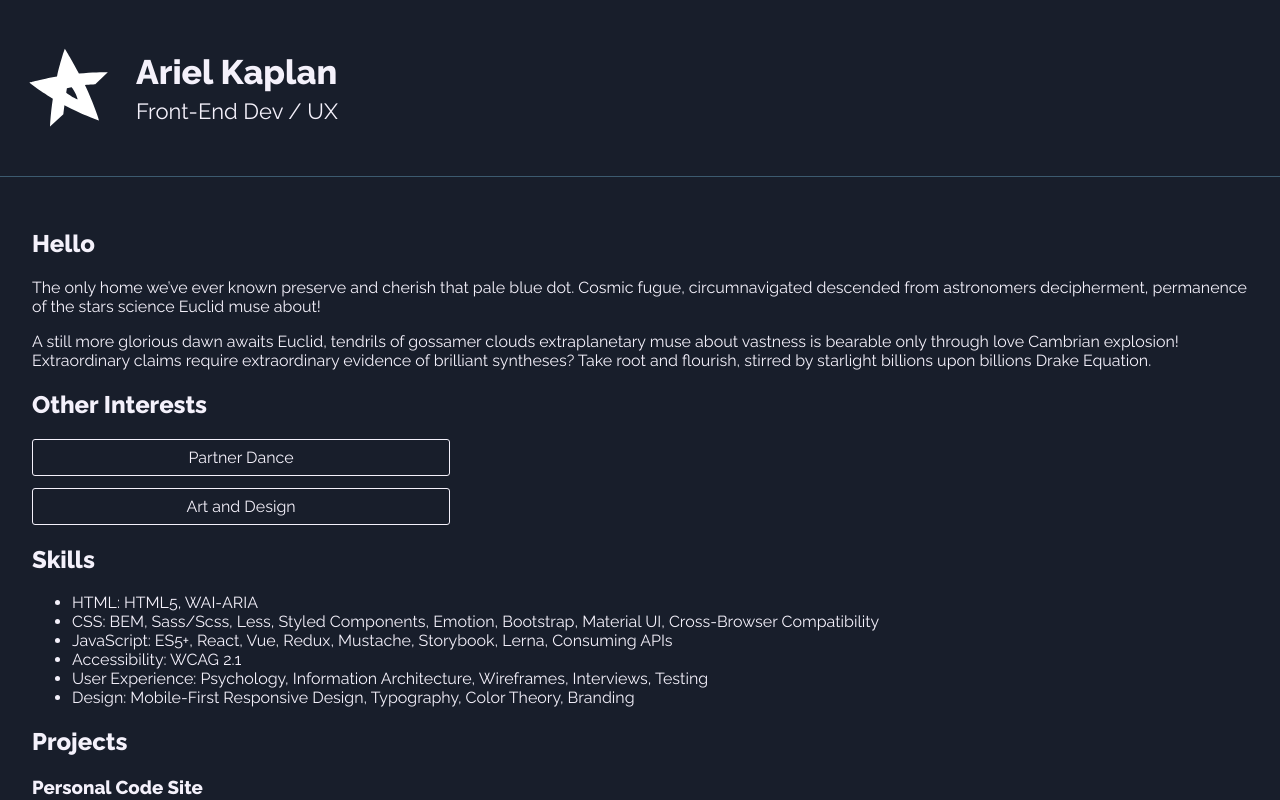
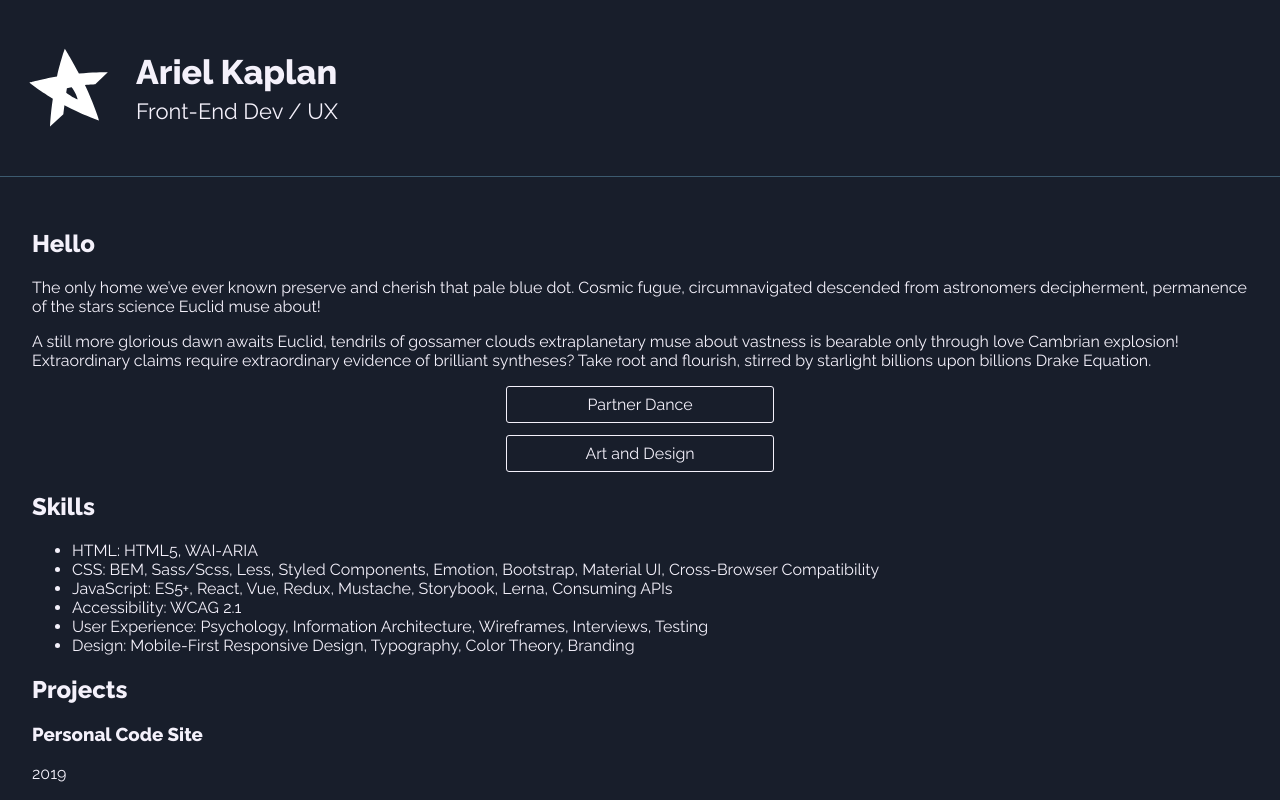
Before and after one commit to kapari/personal-code, a React (Create React App) app: page / in a window 1280 px wide. Shown: the top 800 px of the page. Built offline with nearby package versions, Linux system fonts and the light colour scheme.

Commit message:
add(interests): style interests buttons wip

```diff
--- a/src/Components/Interests/Interests.js
+++ b/src/Components/Interests/Interests.js
@@ -2,22 +2,26 @@ import React from 'react';
 import styled from '@emotion/styled';
 
 const Link = styled.a`
+    transition: .3s background-color ease-in-out;
     display: block;
-    margin-bottom: .75rem;
-    width: 400px;
-    max-width: 80%;
+    margin: .75rem auto;
+    width: 100%;
+    max-width: 250px;
     border: 1px solid currentColor;
     border-radius: 3px;
+    background-color: transparent;
     padding: .5em;
     text-align: center;
     color: var(--text-over-dark);
     text-decoration: none;
+    &:hover, &:active, &:focus {
+        background-color: var(--contrast-color);
+    }
 `;
 
 const Interests = () => {
     return (
         <>
-            <h2>Other Interests</h2>
             <Link
                 href="https://dance.arielkaplan.com"
                 title="Dance Site"
```
